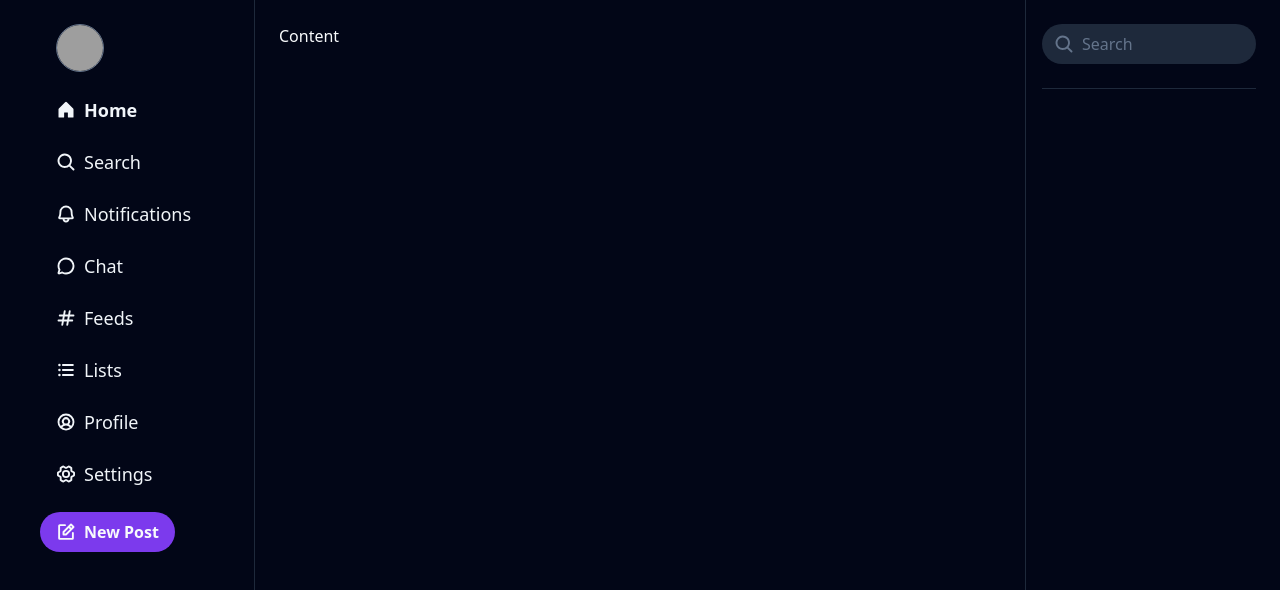
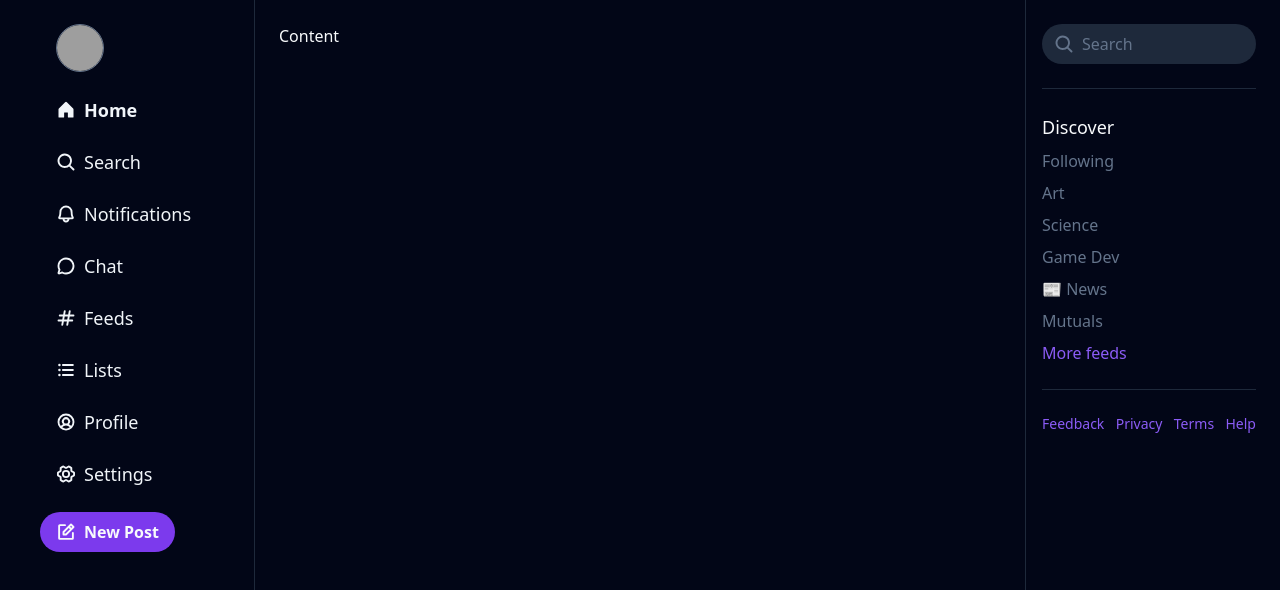
Before and after one commit to olivpeter/purplesky, a React (Vite) app: page / in a window 1280 px wide. Shown: the top 590 px of the page. Built offline with nearby package versions, Linux system fonts and the light colour scheme; grey boxes are pictures that could not be loaded.

Commit message:
feat: add discover sidebar

```diff
--- /dev/null
+++ b/src/components/ui/Feeds/FeedsItem.jsx
@@ -0,0 +1,9 @@
+export function FeedsItem({ isActive, link, title }) {
+	return (
+		<li
+			className={`text-slate-500 hover:underline hover:underline-offset-4 hover:text-slate-400 transition ${isActive ? 'font-bold text-slate-50' : ''}`}
+		>
+			<a href={link}>{title}</a>
+		</li>
+	)
+}
--- /dev/null
+++ b/src/components/ui/Feeds/FeedsItemContainer.jsx
@@ -0,0 +1,3 @@
+export function FeedsItemContainer({ children }) {
+	return <ul className='flex flex-col gap-2 list-none'>{children}</ul>
+}
--- /dev/null
+++ b/src/components/ui/Feeds/FeedsRoot.jsx
@@ -0,0 +1,7 @@
+export function FeedsRoot({ children }) {
+	return (
+		<div className='mt-6 flex flex-col gap-2 pb-6 border-b border-slate-800'>
+			{children}
+		</div>
+	)
+}
--- /dev/null
+++ b/src/components/ui/Feeds/FeedsTitle.jsx
@@ -0,0 +1,3 @@
+export function FeedsTitle({ children }) {
+	return <h2 className='text-lg font-medium'>{children}</h2>
+}
--- /dev/null
+++ b/src/components/ui/Feeds/index.jsx
@@ -0,0 +1,11 @@
+import { FeedsItem } from './FeedsItem'
+import { FeedsItemContainer } from './FeedsItemContainer'
+import { FeedsRoot } from './FeedsRoot'
+import { FeedsTitle } from './FeedsTitle'
+
+export const Feeds = {
+	Root: FeedsRoot,
+	Title: FeedsTitle,
+    ItemContainer: FeedsItemContainer,
+	Item: FeedsItem,
+}
--- /dev/null
+++ b/src/components/ui/Link.jsx
@@ -0,0 +1,10 @@
+export const Link = ({ href, label, variant }) => {
+	return (
+		<a
+			href={href}
+			className={`text-violet-500 hover:text-violet-400 hover:underline hover:underline-offset-4 transition ${variant === 'small' && 'text-sm'}`}
+		>
+			{label}
+		</a>
+	)
+}
--- a/src/pages/Home/Navbar.jsx
+++ b/src/components/ui/Navbar.jsx
@@ -9,9 +9,9 @@ import {
 	NotePencil,
 	UserCircle,
 } from '@phosphor-icons/react'
-import { Button } from '../../components/ui/Button'
-import { UserProfileImg } from '../../components/ui/UserProfileImg'
-import { Navigation } from '../../components/ui/Navigation'
+import { Button } from './Button'
+import { UserProfileImg } from './UserProfileImg'
+import { Navigation } from './Navigation'
 
 export function Navbar() {
 	return (
--- /dev/null
+++ b/src/components/ui/Sidebar.jsx
@@ -0,0 +1,41 @@
+import { MagnifyingGlass } from '@phosphor-icons/react'
+import { Input } from './Input'
+import { Feeds } from './Feeds'
+import { Link } from './Link'
+
+export function Sidebar() {
+	return (
+		<div className='pt-6 pl-4'>
+			<Input.Root>
+				<Input.Content>
+					<Input.Icon Icon={MagnifyingGlass} />
+					<Input.Label htmlFor={'search'} label={'Search'} />
+					<Input.Item
+						id={'search'}
+						placeholder={'Search'}
+						name={'search'}
+						type={'search'}
+					/>
+				</Input.Content>
+			</Input.Root>
+			<Feeds.Root>
+				<Feeds.Title>Discover</Feeds.Title>
+				<Feeds.ItemContainer>
+					<Feeds.Item link={'#'} title={'Following'} />
+					<Feeds.Item link={'#'} title={'Art'} />
+					<Feeds.Item link={'#'} title={'Science'} />
+					<Feeds.Item link={'#'} title={'Game Dev'} />
+					<Feeds.Item link={'#'} title={'📰 News'} />
+					<Feeds.Item link={'#'} title={'Mutuals'} />
+				</Feeds.ItemContainer>
+				<Link href={'#'} label={'More feeds'} />
+			</Feeds.Root>
+			<div className='mt-6 flex items-center justify-between gap-2'>
+				<Link href={'#'} label={'Feedback'} variant={'small'} />
+				<Link href={'#'} label={'Privacy'} variant={'small'} />
+				<Link href={'#'} label={'Terms'} variant={'small'} />
+				<Link href={'#'} label={'Help'} variant={'small'} />
+			</div>
+		</div>
+	)
+}
--- a/src/pages/Home/Sidebar.jsx
+++ /dev/null
@@ -1,21 +0,0 @@
-import { MagnifyingGlass } from '@phosphor-icons/react'
-import { Input } from '../../components/ui/Input'
-
-export function Sidebar() {
-	return (
-		<div className='pt-6 pl-4'>
-			<Input.Root>
-				<Input.Content>
-					<Input.Icon Icon={MagnifyingGlass} />
-					<Input.Label htmlFor={'search'} label={'Search'} />
-					<Input.Item
-						id={'search'}
-						placeholder={'Search'}
-						name={'search'}
-						type={'search'}
-					/>
-				</Input.Content>
-			</Input.Root>
-		</div>
-	)
-}
--- a/src/pages/Home/index.jsx
+++ b/src/pages/Home/index.jsx
@@ -1,5 +1,5 @@
-import { Navbar } from './Navbar'
-import { Sidebar } from './Sidebar'
+import { Navbar } from '../../components/ui/Navbar'
+import { Sidebar } from '../../components/ui/Sidebar'
 
 export function Home() {
 	return (
```
